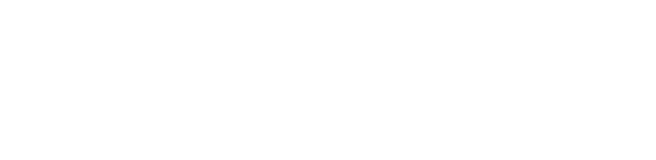
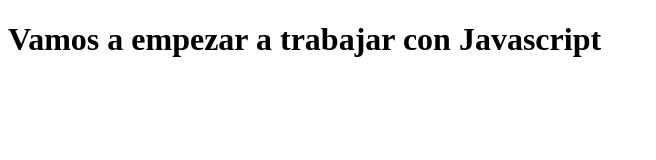
Before and after one commit to veritozy/Proyecto-Int-JS, a plain HTML site: page index.html in a window 1280 px wide. Shown: the whole page, without its empty margins (0-656 px from the left). Drawn offline with Linux system fonts and the light colour scheme.

Commit message:
Confirmar segundo cambio

```diff
--- a/index.html
+++ b/index.html
@@ -6,6 +6,6 @@
     <title>Introduccion JS</title>
 </head>
 <body>
-
+    <h1>Vamos a empezar a trabajar con Javascript</h1>
 </body>
 </html>
```
